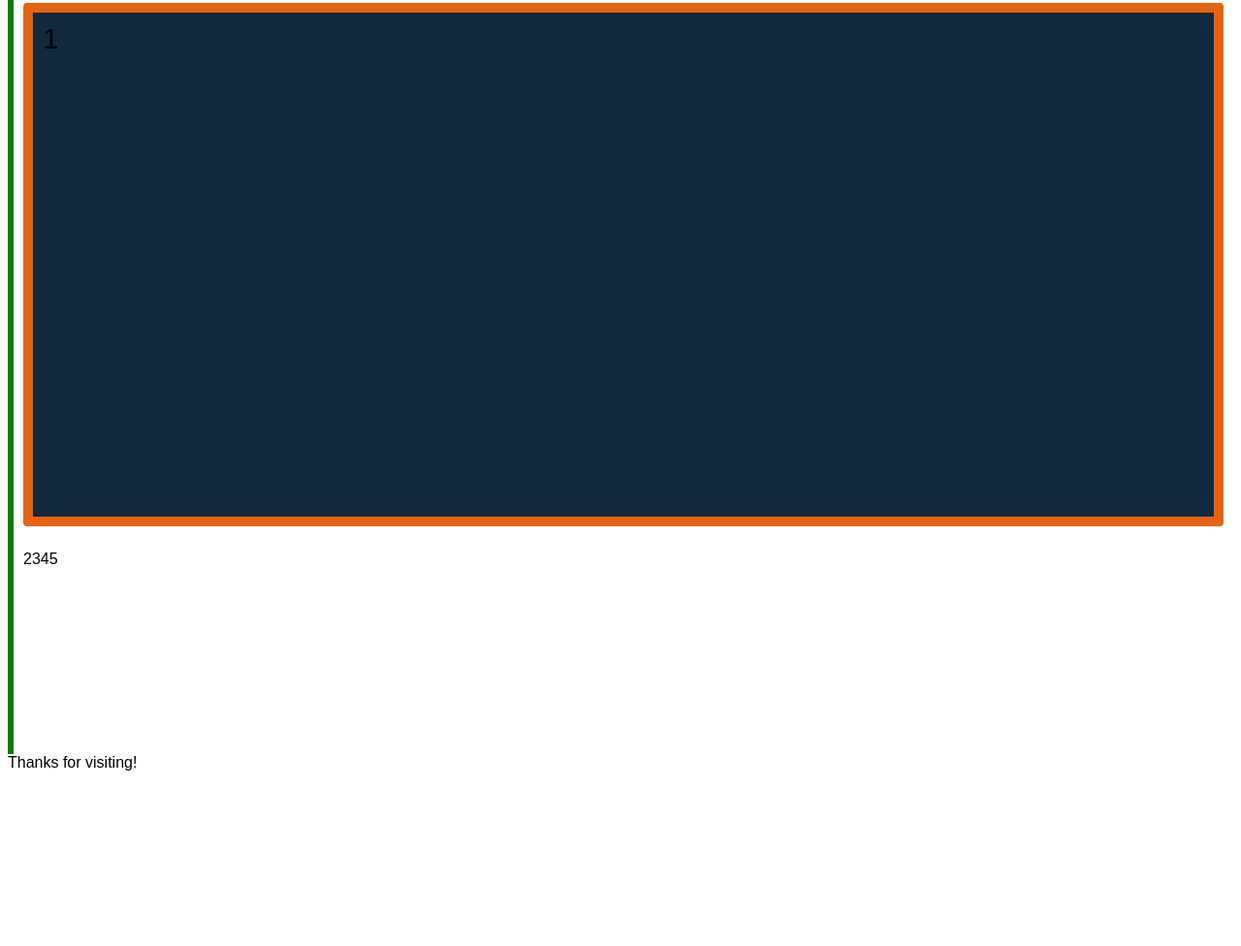
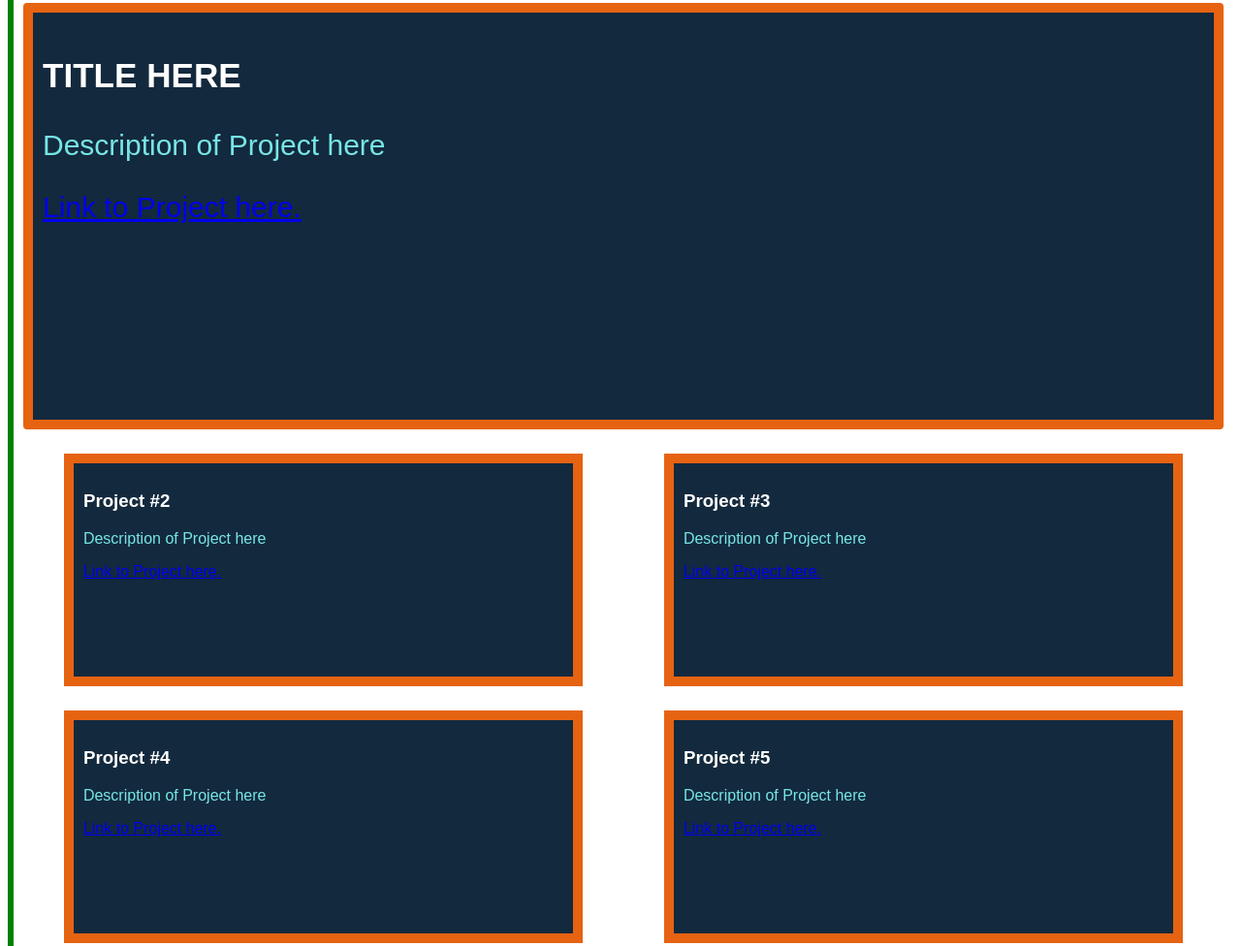
Before and after one commit to jwbeach/beachPort, a plain HTML site: page index.html in a window 1280 px wide. Shown: the part 932-1908 px from the top of the page at 97% size. Before the commit the page ends 1736 px from the top, so only its background shows below. Drawn offline with Linux system fonts and the light colour scheme; a web font is replaced by a local one.

Commit message:
new boxes

```diff
--- a/index.html
+++ b/index.html
@@ -68,15 +68,58 @@
             non sint, quia sed inventore odio, delectus iure! Eligendi vitae fuga blanditiis accusamus tempore!</p>
           </div>
       </article>
+      <!-- PROJECTS BELOW -->
       <article>
-          <h2 id="Projects">Projects</h2>
+          <h2 id="PROJECTS">Projects</h2>
           <div class="v1">
+            <!-- Main Project, larger and more centered -->
             <div class="projectFlex">
-              <div class="coverProject" style="height:500px;">1</div><br>
-              <div class="subProject" style="height:200px;">2</div><br>
-              <div class="subProject" style="height:200px;">3</div><br>
-              <div class="subProject" style="height:200px;">4</div><br>
-              <div class="subProject" style="height:200px;">5</div>
+              <div class="coverProject" style="height: 400px;">
+                <div class="card">
+                  <div class="card-body">
+                    <h3 class="card-title">TITLE HERE</h3>
+                    <p class="card-text">Description of Project here</p>
+                    <a href="#">Link to Project here.</a>
+                  </div>
+                </div>
+              </div>
+              <!-- sub projects below, smaller & not as featured -->
+              <div class="col-xl-2" style="height:200px;">
+                <div class="card">
+                  <div class="card-body">
+                    <h3 class="card-title">Project #2</h3>
+                    <p class="card-text">Description of Project here</p>
+                    <a href="#">Link to Project here.</a>
+                  </div>
+                </div>
+              </div>
+              <div class="col-xl-2" style="height:200px;">
+                <div class="card">
+                  <div class="card-body">
+                    <h3 class="card-title">Project #3</h3>
+                    <p class="card-text">Description of Project here</p>
+                    <a href="#">Link to Project here.</a>
+                  </div>
+                </div>
+              </div>
+              <div class="col-xl-2" style="height:200px;">
+                <div class="card">
+                  <div class="card-body">
+                    <h3 class="card-title">Project #4</h3>
+                    <p class="card-text">Description of Project here</p>
+                    <a href="#">Link to Project here.</a>
+                  </div>
+                </div>
+              </div>
+              <div class="col-xl-2" style="height:200px;">
+                <div class="card">
+                  <div class="card-body">
+                    <h3 class="card-title">Project #5</h3>
+                    <p class="card-text">Description of Project here</p>
+                    <a href="#">Link to Project here.</a>
+                  </div>
+                </div>
+              </div>
             </div>
           </div>
       </article>
```
